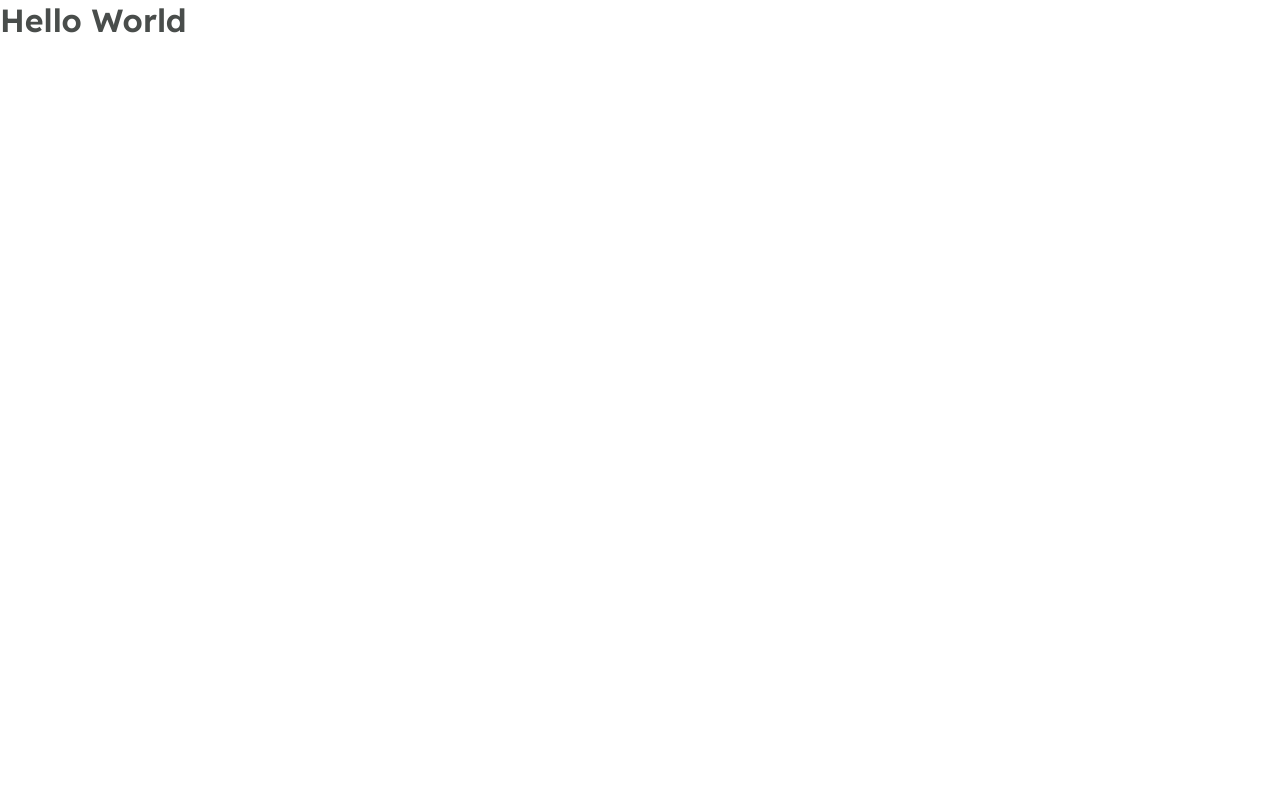
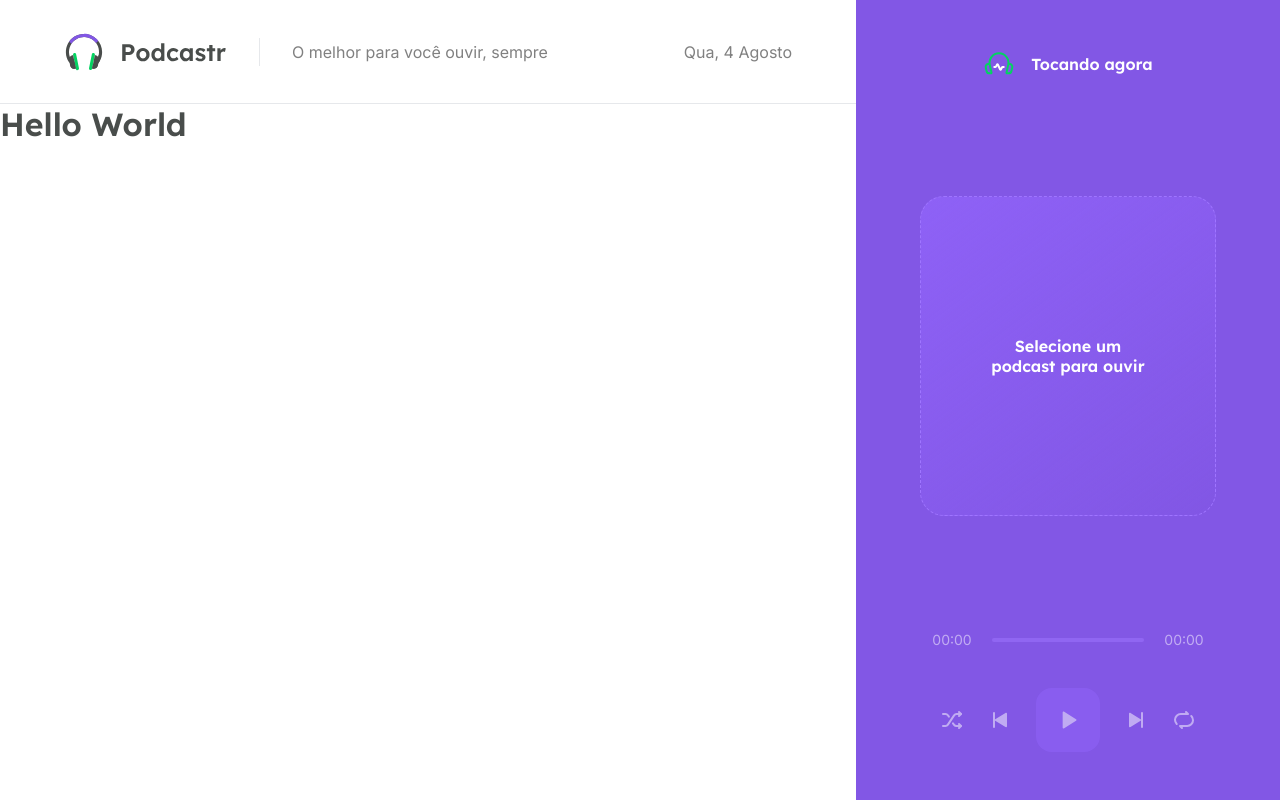
Before and after one commit to brbvi/podcastr, a Next.js app: page / in a window 1280 px wide. Built offline with nearby package versions, Linux system fonts and the light colour scheme.

Commit message:
feat: created static components

```diff
--- a/src/pages/_app.tsx
+++ b/src/pages/_app.tsx
@@ -1,10 +1,21 @@
+import { Header } from '../components/Header'
+import { Player } from '../components/Player'
+
+import { AppContainer, MainContainer } from '../styles/app'
+
 import GlobalStyle from '../styles/global'
 
 function MyApp({ Component, pageProps }) {
   return (
     <>
-      <GlobalStyle />
-      <Component {...pageProps} />
+      <AppContainer>
+        <GlobalStyle />
+        <MainContainer>
+          <Header />
+          <Component {...pageProps} />
+        </MainContainer>
+        <Player></Player>
+      </AppContainer>
     </>
   )
 }
--- /dev/null
+++ b/src/styles/app.ts
@@ -0,0 +1,9 @@
+import styled from 'styled-components'
+
+export const AppContainer = styled.div`
+  display: flex;
+`
+
+export const MainContainer = styled.div`
+  flex: 1;
+`
```
